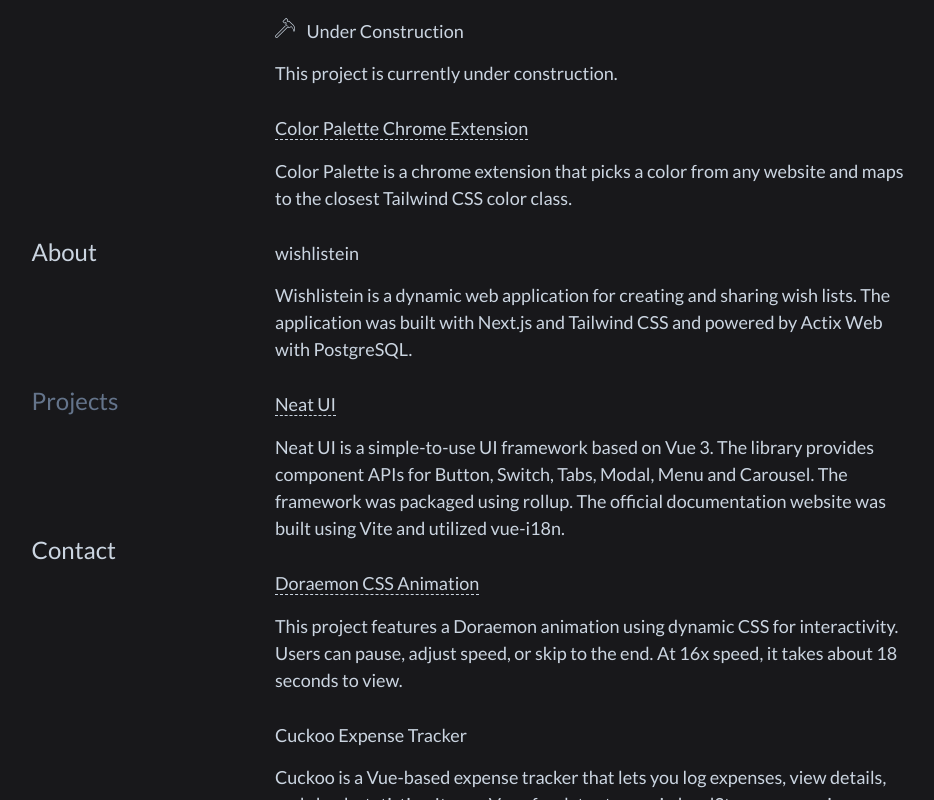
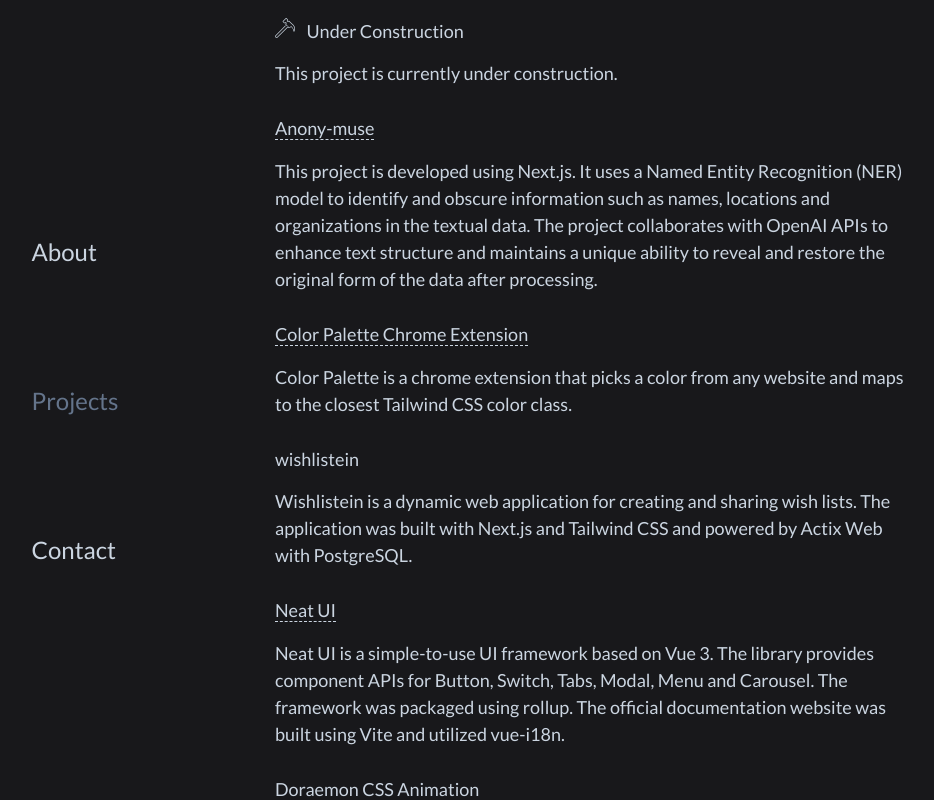
Before and after one commit to Mia-zhao/mia-zhao.github.io, a plain HTML site: page index.html in a window 1280 px wide. Both pictures are taken after a click on the link "Projects". Shown: the whole page, without its empty margins (85-1019 px from the left). Drawn offline with Linux system fonts and the light colour scheme.

Commit message:
update project list and scrollbar styles

```diff
--- a/assets/style.css
+++ b/assets/style.css
@@ -123,3 +123,16 @@ main {
     }
   }
 }
+
+::-webkit-scrollbar {
+  width: 8px;
+}
+
+::-webkit-scrollbar-track {
+  background-color: #f1f1f1;
+}
+
+::-webkit-scrollbar-thumb {
+  background-color: #888;
+  border-radius: 4px;
+}
--- a/index.html
+++ b/index.html
@@ -87,6 +87,17 @@
             <p>This project is currently under construction.</p>
           </li>
           <li>
+            <a href="https://anony-muse.vercel.app">Anony-muse</a>
+            <p>
+              This project is developed using Next.js. It uses a Named Entity
+              Recognition (NER) model to identify and obscure information such
+              as names, locations and organizations in the textual data. The
+              project collaborates with OpenAI APIs to enhance text structure
+              and maintains a unique ability to reveal and restore the original
+              form of the data after processing.
+            </p>
+          </li>
+          <li>
             <a
               href="https://chrome.google.com/webstore/detail/decmeeglcinfoegalbhmaeplkakfnfkb"
               >Color Palette Chrome Extension</a
@@ -105,7 +116,7 @@
             </p>
           </li>
           <li>
-            <a href="https://mia-zhao.gitee.io/neat-ui/">Neat UI</a>
+            <a href="https://mia-zhao.gitee.io/neat-ui">Neat UI</a>
             <p>
               Neat UI is a simple-to-use UI framework based on Vue 3. The
               library provides component APIs for Button, Switch, Tabs, Modal,
```
